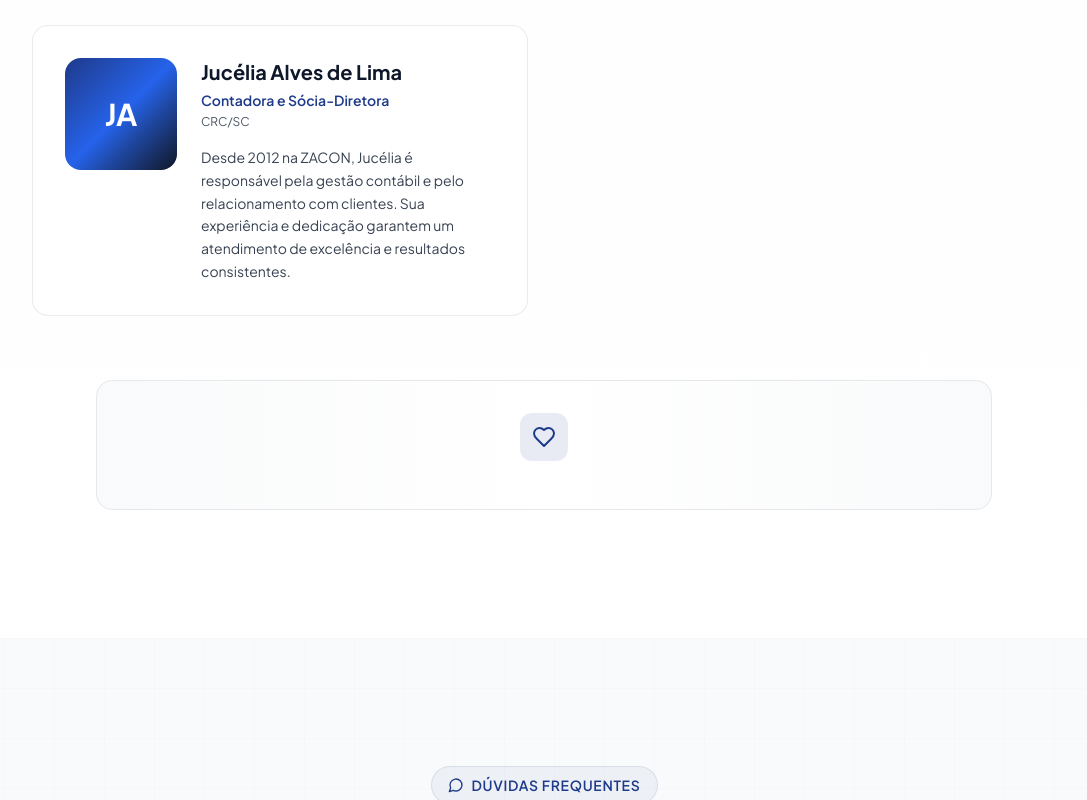
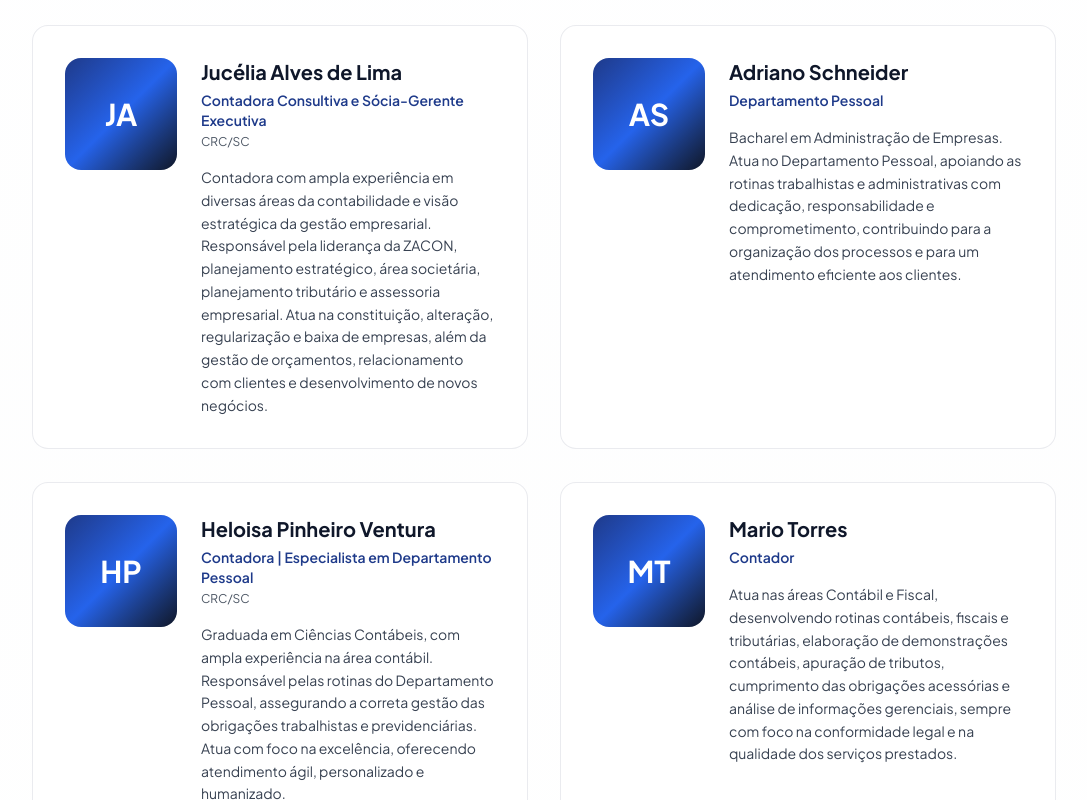
Before and after one commit to fastteam7/ZaconF, a Next.js app: page / in a window 1280 px wide. Shown: the part 5120-5920 px from the top of the page, without its empty margins (96-1183 px from the left). Built offline with nearby package versions, Linux system fonts and the light colour scheme.

Commit message:
FEAT alteração equipe

```diff
--- a/app/page.tsx
+++ b/app/page.tsx
@@ -184,11 +184,35 @@ const differentials = [
 const partners = [
   {
     name: "Jucélia Alves de Lima",
-    role: "Contadora e Sócia-Diretora",
+    role: "Contadora Consultiva e Sócia-Gerente Executiva",
     crc: "CRC/SC",
     description:
-      "Desde 2012 na ZACON, Jucélia é responsável pela gestão contábil e pelo relacionamento com clientes. Sua experiência e dedicação garantem um atendimento de excelência e resultados consistentes.",
+      "Contadora com ampla experiência em diversas áreas da contabilidade e visão estratégica da gestão empresarial. Responsável pela liderança da ZACON, planejamento estratégico, área societária, planejamento tributário e assessoria empresarial. Atua na constituição, alteração, regularização e baixa de empresas, além da gestão de orçamentos, relacionamento com clientes e desenvolvimento de novos negócios.",
     image: "/team/jucelia.jpg",
+  },
+  {
+    name: "Adriano Schneider",
+    role: "Departamento Pessoal",
+    crc: "",
+    description:
+      "Bacharel em Administração de Empresas. Atua no Departamento Pessoal, apoiando as rotinas trabalhistas e administrativas com dedicação, responsabilidade e comprometimento, contribuindo para a organização dos processos e para um atendimento eficiente aos clientes.",
+    image: "/team/adriano.jpg",
+  },
+  {
+    name: "Heloisa Pinheiro Ventura",
+    role: "Contadora | Especialista em Departamento Pessoal",
+    crc: "CRC/SC",
+    description:
+      "Graduada em Ciências Contábeis, com ampla experiência na área contábil. Responsável pelas rotinas do Departamento Pessoal, assegurando a correta gestão das obrigações trabalhistas e previdenciárias. Atua com foco na excelência, oferecendo atendimento ágil, personalizado e humanizado.",
+    image: "/team/heloisa.jpg",
+  },
+  {
+    name: "Mario Torres",
+    role: "Contador",
+    crc: "",
+    description:
+      "Atua nas áreas Contábil e Fiscal, desenvolvendo rotinas contábeis, fiscais e tributárias, elaboração de demonstrações contábeis, apuração de tributos, cumprimento das obrigações acessórias e análise de informações gerenciais, sempre com foco na conformidade legal e na qualidade dos serviços prestados.",
+    image: "/team/mario.jpg",
   },
 ];
 
--- a/app/sobre/page.tsx
+++ b/app/sobre/page.tsx
@@ -85,11 +85,35 @@ const values = [
 const partners = [
   {
     name: "Jucélia Alves de Lima",
-    role: "Contadora e Sócia-Diretora",
+    role: "Contadora Consultiva e Sócia-Gerente Executiva",
     crc: "CRC/SC",
     description:
-      "Com formação em Ciências Contábeis e experiência de mais de uma década na ZACON, Jucélia é responsável pela gestão contábil e pelo relacionamento próximo com os clientes. Sua dedicação e expertise garantem um atendimento de excelência.",
-    initials: "JL",
+      "Contadora com ampla experiência em diversas áreas da contabilidade e visão estratégica da gestão empresarial. Responsável pela liderança da ZACON, planejamento estratégico, área societária, planejamento tributário e assessoria empresarial. Atua na constituição, alteração, regularização e baixa de empresas, além da gestão de orçamentos, relacionamento com clientes e desenvolvimento de novos negócios.",
+    image: "/team/jucelia.jpg",
+  },
+  {
+    name: "Adriano Schneider",
+    role: "Departamento Pessoal",
+    crc: "",
+    description:
+      "Bacharel em Administração de Empresas. Atua no Departamento Pessoal, apoiando as rotinas trabalhistas e administrativas com dedicação, responsabilidade e comprometimento, contribuindo para a organização dos processos e para um atendimento eficiente aos clientes.",
+    image: "/team/adriano.jpg",
+  },
+  {
+    name: "Heloisa Pinheiro Ventura",
+    role: "Contadora | Especialista em Departamento Pessoal",
+    crc: "CRC/SC",
+    description:
+      "Graduada em Ciências Contábeis, com ampla experiência na área contábil. Responsável pelas rotinas do Departamento Pessoal, assegurando a correta gestão das obrigações trabalhistas e previdenciárias. Atua com foco na excelência, oferecendo atendimento ágil, personalizado e humanizado.",
+    image: "/team/heloisa.jpg",
+  },
+  {
+    name: "Mario Torres",
+    role: "Contador",
+    crc: "",
+    description:
+      "Atua nas áreas Contábil e Fiscal, desenvolvendo rotinas contábeis, fiscais e tributárias, elaboração de demonstrações contábeis, apuração de tributos, cumprimento das obrigações acessórias e análise de informações gerenciais, sempre com foco na conformidade legal e na qualidade dos serviços prestados.",
+    image: "/team/mario.jpg",
   },
 ];
 
@@ -410,7 +434,7 @@ export default function SobrePage() {
                     <div className="flex-shrink-0">
                       <div className="h-28 w-28 rounded-2xl bg-gradient-to-br from-zacon-corporate via-zacon-corporate-light to-zacon-navy shadow-glow overflow-hidden">
                         <div className="flex h-full w-full items-center justify-center text-3xl font-bold text-white">
-                          {partner.initials}
+                          {/* {partner.initials} */}
                         </div>
                       </div>
                     </div>
```
